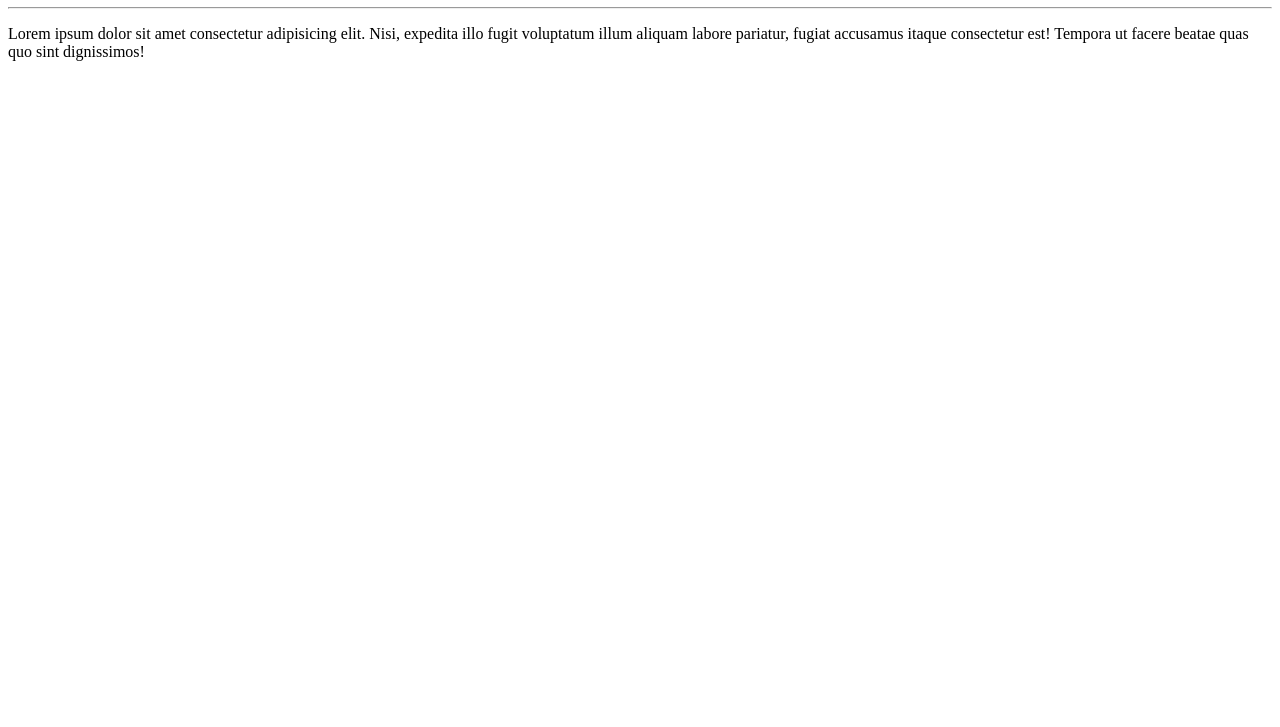
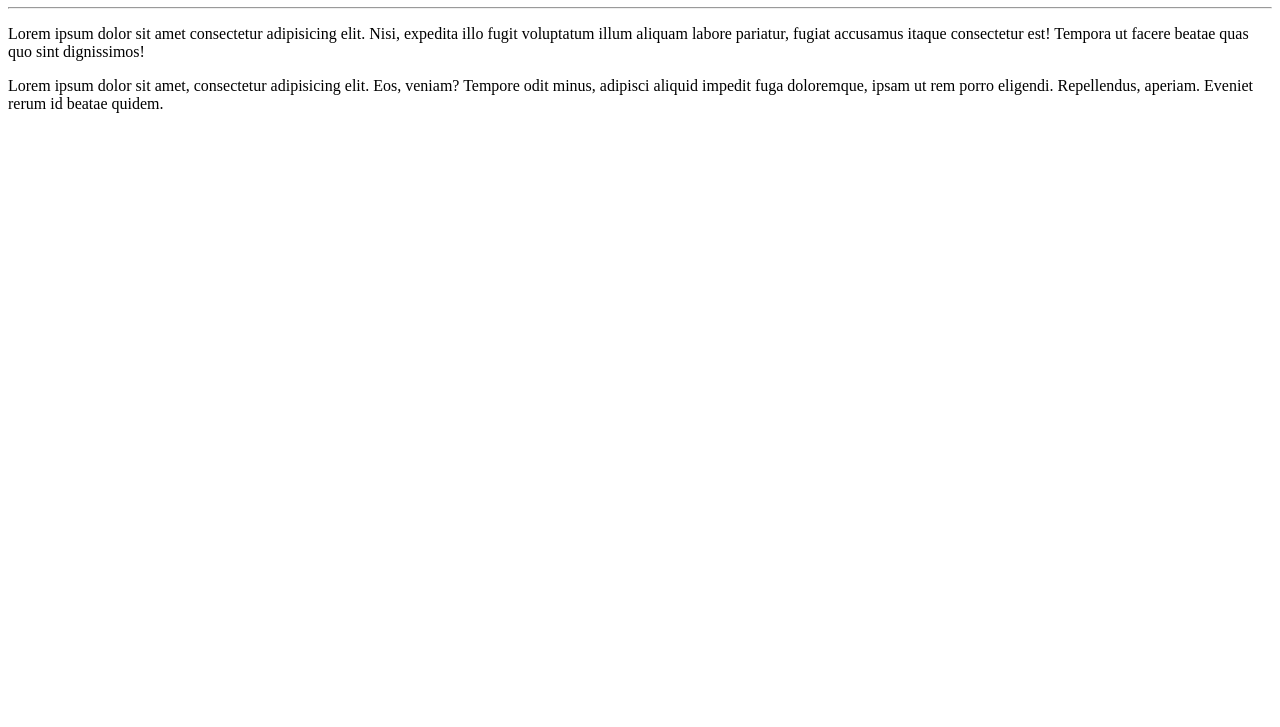
Before and after one commit to AndresCatp/Ola-mundo, a plain HTML site: page site-exemplo/index.html in a window 1280 px wide. Shown: the part 73-800 px from the top of the page. Drawn offline with Linux system fonts and the light colour scheme.

Commit message:
Adicionei um parágrafo

```diff
--- a/site-exemplo/index.html
+++ b/site-exemplo/index.html
@@ -10,5 +10,6 @@
     <h1>Olá, Mundo!</h1>
     <hr>
     <p>Lorem ipsum dolor sit amet consectetur adipisicing elit. Nisi, expedita illo fugit voluptatum illum aliquam labore pariatur, fugiat accusamus itaque consectetur est! Tempora ut facere beatae quas quo sint dignissimos!</p>
+    <p>Lorem ipsum dolor sit amet, consectetur adipisicing elit. Eos, veniam? Tempore odit minus, adipisci aliquid impedit fuga doloremque, ipsam ut rem porro eligendi. Repellendus, aperiam. Eveniet rerum id beatae quidem.</p>
 </body>
 </html>
```
